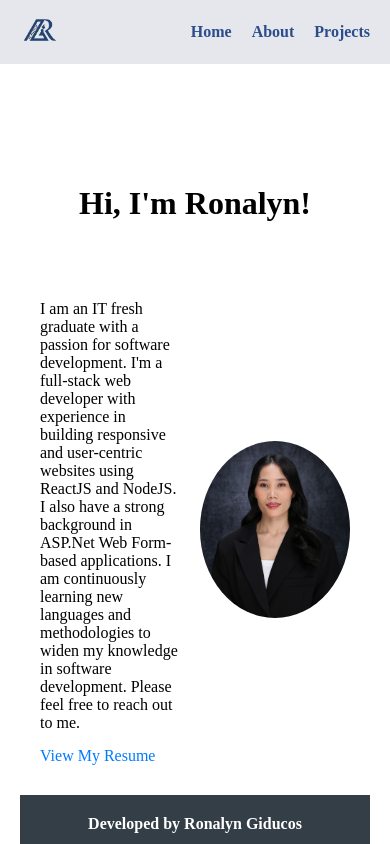
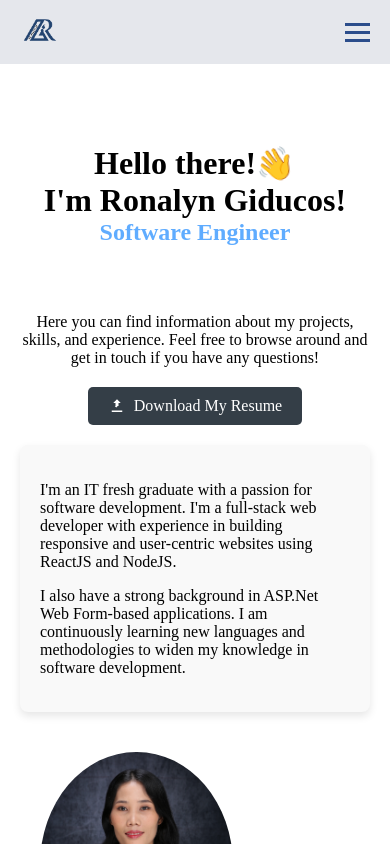
Before and after one commit to ronalyn05/RG-DevFolio, a React (Create React App) app: page / in a window 390 px wide. Shown: the top 844 px of the page. Built offline with nearby package versions, Linux system fonts and the light colour scheme.

Commit message:
updated the home page

```diff
--- /dev/null
+++ b/src/components/Footer.css
@@ -0,0 +1,56 @@
+/* FOOTER STYLES */
+
+/* General Footer Styling */
+footer {
+    padding: 20px;
+    background-color: #f1f1f1; /* Adjust the color as needed */
+    text-align: center;
+    width: 100%;
+    margin-top: 40px;
+  }
+
+  /* Footer Container */
+  .footer {
+    background-color: #343e47;
+    width: 100%;
+    color: white; /* Default text color */
+  }
+
+  /* Footer Content */
+  .footer-content {
+    padding: 20px;
+    text-align: center;
+  }
+
+  /* Footer Text */
+  .footer-copywright {
+    margin-top: 20px;
+  }
+
+  .footer-body {
+    margin-bottom: 20px;
+  }
+
+  .footer h3 {
+    font-size: 1em;
+    color: white;
+    margin: 0.5em 0;
+  }
+
+  /* Footer Icons */
+  .footer-icons {
+    margin-top: 0.5em;
+    margin-bottom: 0.5em;
+    padding: 0;
+  }
+
+  /* Responsive Footer Styling */
+  @media (max-width: 767px) {
+    .footer-content {
+      padding: 15px;
+    }
+
+    .footer h3 {
+      font-size: 0.9em;
+    }
+  }
--- a/src/components/Footer.js
+++ b/src/components/Footer.js
@@ -1,6 +1,7 @@
 import React from "react";
 import { Container, Row, Col } from "react-bootstrap";
 import SocialMedia from "../components/SocialMedia";
+import "./Footer.css";
 
 function Footer() {
   let date = new Date();
--- a/src/components/Navbar.css
+++ b/src/components/Navbar.css
@@ -2,40 +2,92 @@
 
 .navbar {
   display: flex;
-  justify-content: space-between; /* Aligns logo and links to the edges */
-  align-items: center; /* Vertically centers the items */
-  padding: 10px 20px; /* Adjust padding as needed */
-  background-color: #e5e7ec; /* Background color of the navbar */
+  justify-content: space-between;
+  align-items: center;
+  padding: 10px 20px;
+  background-color: #e5e7ec;
+  position: relative; /* Ensure the toggle button is positioned correctly */
 }
 
 .navbar-logo {
-  flex: 1; /* Allows logo section to take up space on the left */
+  flex: 1;
 }
 
 .navbar-logo .logo {
-  height: 40px; /* Adjust the height of the logo as needed */
-  width: auto; /* Maintain aspect ratio */
+  height: 40px;
+  width: auto;
 }
 
 .navbar-links {
-  list-style-type: none; /* Remove bullet points */
+  list-style-type: none;
   margin: 0;
   padding: 0;
-  display: flex; /* Arrange links horizontally */
-  gap: 20px; /* Space between the links */
+  display: flex;
+  gap: 20px;
 }
 
 .navbar-links li {
-  margin: 0; /* Remove default margin on list items */
+  margin: 0;
 }
 
 .navbar-links a {
-  text-decoration: none; /* Remove underline from links */
-  color: #2b4d8b; /* Link text color */
-  font-weight: bold; /* Make text bold */
-  font-size: 16px; /* Adjust font size as needed */
+  text-decoration: none;
+  color: #2b4d8b;
+  font-weight: bold;
+  font-size: 16px;
 }
 
 .navbar-links a:hover {
-  text-decoration: underline; /* Underline on hover */
+  text-decoration: underline;
 }
+
+/* Mobile menu styles */
+.navbar-toggle {
+  display: none; /* Hide the toggle button by default */
+  background: none;
+  border: none;
+  cursor: pointer;
+  padding: 0;
+  position: relative;
+}
+
+.navbar-toggle-icon {
+  display: block;
+  width: 25px;
+  height: 3px;
+  background-color: #2b4d8b;
+  margin: 5px 0;
+  transition: 0.3s;
+}
+
+/* Add styles for mobile menu when open */
+.navbar-links.open {
+  display: flex;
+  flex-direction: column;
+  position: absolute;
+  top: 60px; /* Adjust based on navbar height */
+  left: 0;
+  right: 0;
+  background-color: #e5e7ec;
+  padding: 10px 0;
+}
+
+/* Show the toggle button and hide the links on small screens */
+@media (max-width: 768px) {
+  .navbar-links {
+    display: none; /* Hide links on mobile by default */
+  }
+
+  .navbar-toggle {
+    display: block; /* Show the toggle button on mobile */
+  }
+
+  .navbar-links.open {
+    display: flex; /* Show links when the menu is open */
+  }
+
+  .navbar-links a {
+    font-size: 18px; /* Larger font size for better readability on mobile */
+    padding: 10px 20px; /* Add padding for touch targets */
+  }
+}
--- a/src/components/Navbar.js
+++ b/src/components/Navbar.js
@@ -1,17 +1,27 @@
 // src/components/Navbar.js
-import React from "react";
+import React, { useState } from "react";
 import { Link } from "react-router-dom";
 import logo from "../assets/logo.png";
-// import "../style.css";
 import "./Navbar.css";
 
 const Navbar = () => {
+  const [isMobileMenuOpen, setMobileMenuOpen] = useState(false);
+
+  const toggleMobileMenu = () => {
+    setMobileMenuOpen(!isMobileMenuOpen);
+  };
+
   return (
     <nav className="navbar">
       <div className="navbar-logo">
         <img src={logo} alt="Logo" className="logo" />
       </div>
-      <ul className="navbar-links">
+      <button className="navbar-toggle" onClick={toggleMobileMenu}>
+        <span className="navbar-toggle-icon"></span>
+        <span className="navbar-toggle-icon"></span>
+        <span className="navbar-toggle-icon"></span>
+      </button>
+      <ul className={`navbar-links ${isMobileMenuOpen ? "open" : ""}`}>
         <li>
           <Link to="/">Home</Link>
         </li>
--- /dev/null
+++ b/src/pages/Home.css
@@ -0,0 +1,182 @@
+/* Main container styles */
+.home-container {
+    display: flex;
+    flex-direction: column;
+    align-items: center;
+    text-align: center;
+    padding: 0; /* Remove padding */
+    margin: 0; /* Remove margin */
+  }
+
+  /* Header styles */
+  .home-header {
+    margin: 0; /* Remove default margin */
+    padding: 0; /* Remove default padding */
+    text-align: center; /* Center align the text */
+  }
+
+  .home-header h1 {
+    margin: 0; /* Remove default margin */
+  }
+
+  /* Greeting styles */
+  .greeting {
+    display: flex;
+    align-items: center;
+    justify-content: center;
+    margin: 0; /* Remove margin */
+    padding: 0; /* Remove padding */
+  }
+
+  /* Wave animation */
+  .wave {
+    display: inline-block;
+    animation: wave 1s infinite;
+  }
+
+  @keyframes wave {
+    0% {
+      transform: rotate(0deg);
+    }
+    25% {
+      transform: rotate(10deg);
+    }
+    50% {
+      transform: rotate(0deg);
+    }
+    75% {
+      transform: rotate(-10deg);
+    }
+    100% {
+      transform: rotate(0deg);
+    }
+  }
+
+  /* Job Titles Animation */
+  .job-titles {
+    display: flex;
+    justify-content: center;
+    margin-top: 0; /* Remove space above job titles */
+    padding: 0; /* Remove padding */
+    overflow: hidden; /* Hide overflow to enable animation */
+    position: relative;
+    width: 100%;
+    height: 40px; /* Adjust based on your design */
+  }
+
+  .job-titles h4 {
+    font-size: 24px;
+    color: #007bff;
+    margin: 0;
+    opacity: 0;
+    position: absolute; /* Stack elements on top of each other */
+    animation: typewriter 4s steps(40, end) infinite; /* Adjust duration as needed */
+  }
+
+  @keyframes typewriter {
+    0% {
+      opacity: 1;
+      transform: translateX(100%);
+    }
+    10% {
+      transform: translateX(0);
+    }
+    90% {
+      transform: translateX(0);
+    }
+    100% {
+      opacity: 0;
+      transform: translateX(-100%);
+    }
+  }
+
+  /* Introduction section styles */
+  .home-intro {
+    display: flex;
+    flex-direction: row;
+    align-items: flex-start;
+    justify-content: center;
+    gap: 20px;
+    flex-wrap: wrap;
+  }
+
+  .home-intro-content {
+    display: flex;
+    flex-direction: row;
+    align-items: flex-start;
+    gap: 20px;
+    width: 100%;
+    max-width: 1200px;
+  }
+
+  .home-intro-text {
+    max-width: 60%;
+  }
+
+  .home-profile-picture {
+    width: auto;
+    height: auto;
+    max-height: 300px; /* Adjust based on content */
+    border-radius: 50%; /* Circular profile picture */
+    object-fit: cover; /* Ensure image covers the container without distortion */
+  }
+
+  .download-button-container {
+    margin: 20px 0;
+  }
+
+  .download-button {
+    display: inline-flex; /* Aligns icon and text horizontally */
+    align-items: center; /* Centers icon and text vertically */
+    padding: 10px 20px;
+    font-size: 16px;
+    color: #fff;
+    background-color: #007bff; /* Primary button color */
+    text-decoration: none;
+    border-radius: 5px;
+    transition: background-color 0.3s ease;
+  }
+
+  .download-button:hover {
+    background-color: #0056b3; /* Darker shade for hover effect */
+  }
+
+  .download-icon {
+    width: 18px; /* Icon size */
+    height: 18px; /* Icon size */
+    margin-right: 8px; /* Space between icon and text */
+    fill: #fff; /* Icon color */
+  }
+
+  .home-intro-card {
+    background-color: #f9f9f9; /* Background color for card */
+    padding: 20px;
+    border-radius: 8px;
+    box-shadow: 0 4px 8px rgba(0, 0, 0, 0.1);
+    margin-top: 20px;
+    text-align: left;
+    max-width: 100%;
+  }
+
+  @media (max-width: 768px) {
+    .home-intro {
+      flex-direction: column;
+      text-align: center;
+    }
+
+    .home-intro-content {
+      flex-direction: column;
+    }
+
+    .home-intro-text {
+      max-width: 100%;
+    }
+
+    .home-profile-picture {
+      width: 55%; /* Set width for the profile picture */
+      height: auto; /* Maintain aspect ratio */
+      border-radius: 50%; /* Circular profile picture */
+      margin-top: 20px;
+      object-fit: cover;
+    }
+  }
--- a/src/pages/Home.js
+++ b/src/pages/Home.js
@@ -1,50 +1,66 @@
-// src/pages/Home.js
 import React from "react";
-import "../style.css";
 import myImg from "../assets/image1.JPG";
 import resume from "../assets/Giducos_updated Resume.pdf";
 import Footer from "../components/Footer.js";
+import "./Home.css";
 
 const Home = () => {
   return (
-    <div className="home">
+    <div className="home-container">
       <header className="home-header">
-        {/* <img src="/logo.png" alt="Logo" className="home-logo" /> */}
-        <h1>Hi, I'm Ronalyn!</h1>
+        <h1 className="greeting">
+          Hello there! <span className="wave">👋</span>
+        </h1>
+        <h1>I'm Ronalyn Giducos!</h1>
+        <div className="job-titles">
+          <h4 className="software-engineer">Software Engineer</h4>
+        </div>
       </header>
+      <br />
+
       <section className="home-intro">
-        <div className="home-intro-text">
-          <p>
-            I am an IT fresh graduate with a passion for software development.
-            I'm a full-stack web developer with experience in building
-            responsive and user-centric websites using ReactJS and NodeJS. I
-            also have a strong background in ASP.Net Web Form-based
-            applications. I am continuously learning new languages and
-            methodologies to widen my knowledge in software development. Please
-            feel free to reach out to me.
-          </p>
-          <div className="home-links">
-            <a href={resume} target="_blank" rel="noopener noreferrer">
-              View My Resume
-            </a>
-            {/* <a
-              href="https://www.linkedin.com/in/giducos-ronalyn-0794922b0"
-              target="_blank"
-              rel="noopener noreferrer"
-            >
-              LinkedIn
-            </a>
-            <a
-              href="https://github.com/ronalyn05/RG-DevFolio"
-              target="_blank"
-              rel="noopener noreferrer"
-            >
-              GitHub
-            </a> */}
+        <div className="home-intro-content">
+          <div className="home-intro-text">
+            <p>
+              Here you can find information about my projects, skills, and
+              experience. Feel free to browse around and get in touch if you
+              have any questions!
+            </p>
+            <div className="download-button-container">
+              <a href={resume} className="download-button" download>
+                <svg
+                  className="download-icon"
+                  xmlns="http://www.w3.org/2000/svg"
+                  viewBox="0 0 24 24"
+                >
+                  <path d="M5 20h14v-2H5v2zm7-17l-5 5h3v4h4v-4h3l-5-5zm-1 9v-6h-1v6h-1l2 2 2-2h-1z" />
+                </svg>
+                Download My Resume
+              </a>
+            </div>
+            <div className="home-intro-card">
+              <p>
+                I'm an IT fresh graduate with a passion for software
+                development. I'm a full-stack web developer with experience in
+                building responsive and user-centric websites using ReactJS and
+                NodeJS.
+              </p>
+              <p>
+                I also have a strong background in ASP.Net Web Form-based
+                applications. I am continuously learning new languages and
+                methodologies to widen my knowledge in software development.
+              </p>
+              {/* <strong>Please feel free to reach out to me!</strong>
+              <p>
+                Whether you want to get in touch or talk about a project
+                collaboration.
+              </p> */}
+            </div>
           </div>
+          <img src={myImg} alt="Profile" className="home-profile-picture" />
         </div>
-        <img src={myImg} alt="Profile" className="home-profile-picture" />
       </section>
+
       {/* Footer */}
       <Footer />
     </div>
--- a/src/style.css
+++ b/src/style.css
@@ -92,7 +92,7 @@ html, body, #root {
   /* Style for footer */
   footer {
     margin-top: auto;
-    padding: 10px;
+    padding: 20px;
     background-color: #f1f1f1; /* Adjust the color as needed */
     text-align: center;
   }
@@ -916,3 +916,32 @@ html, body, #root {
       flex-direction: column;
     }
   }
+
+  .home-container {
+    display: flex;
+    flex-direction: column;
+    align-items: center; /* Center items horizontally */
+    text-align: center; /* Center text inside the container */
+  }
+
+  .description {
+    margin-bottom: 20px; /* Adjust spacing as needed */
+  }
+
+  .download-button-container {
+    margin: 20px 0; /* Space above and below the button */
+  }
+
+  .download-button {
+    display: inline-block;
+    padding: 10px 20px;
+    font-size: 16px;
+    color: #fff;
+    background-color: #007bff; /* Adjust color as needed */
+    text-decoration: none;
+    border-radius: 5px;
+  }
+
+  .download-button:hover {
+    background-color: #0056b3; /* Adjust hover color as needed */
+  }
```
Also changed, not shown: src/pages/About.js (+26 -14 lines).
